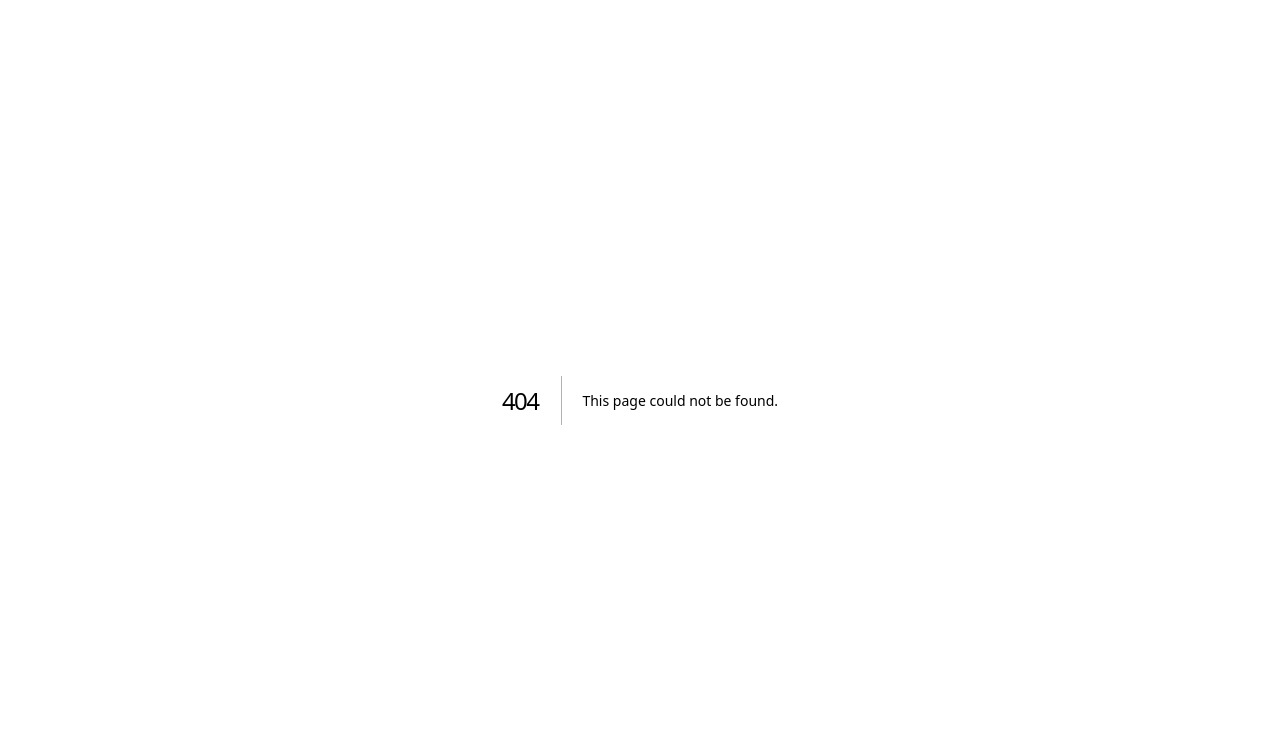
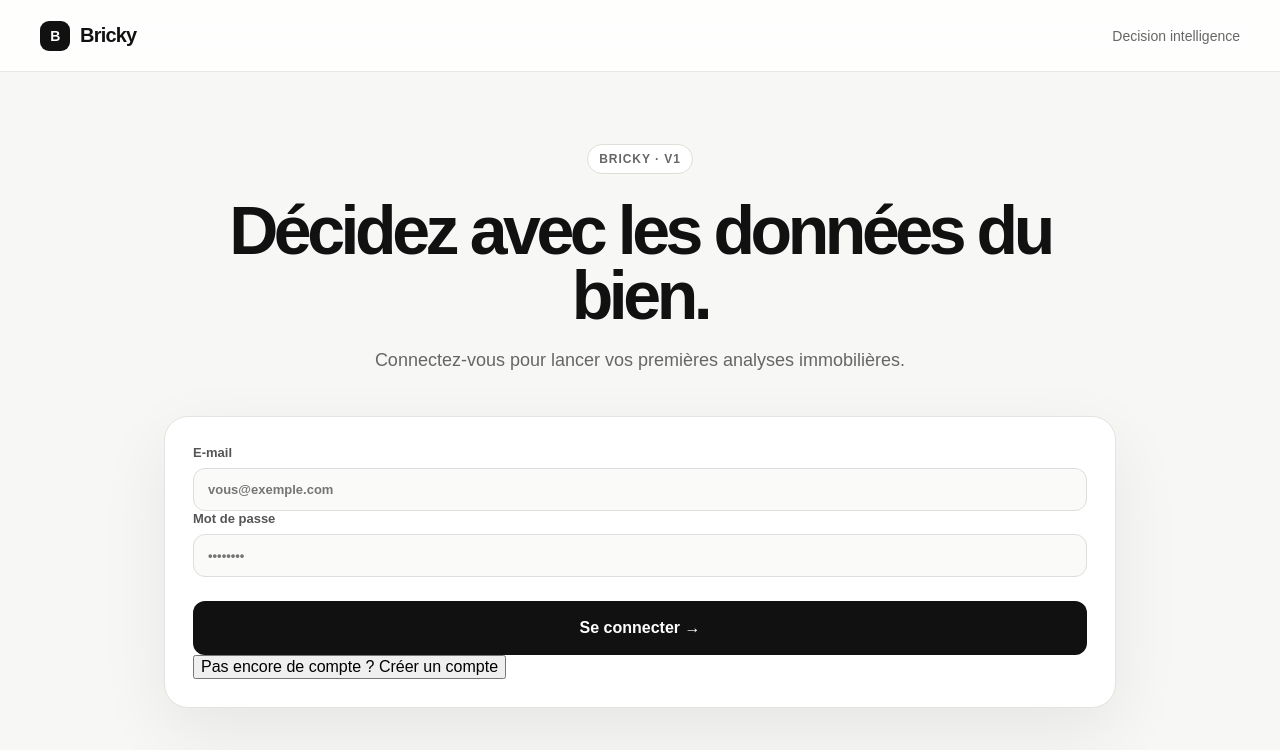
Before and after one commit to dreamsbuilding3-afk/BRICKY.AI, a Next.js app: page /login in a window 1280 px wide. Before the commit this address had no page. Shown: the top 750 px of the page. Built offline with nearby package versions, Linux system fonts and the light colour scheme; no server answers.

Commit message:
feat: add Bricky authentication page

```diff
--- /dev/null
+++ b/app/login/page.tsx
@@ -0,0 +1,65 @@
+"use client";
+
+import { FormEvent, useEffect, useState } from "react";
+import { useRouter } from "next/navigation";
+import { supabase } from "../../lib/supabase/client";
+
+export default function LoginPage() {
+  const router = useRouter();
+  const [email, setEmail] = useState("");
+  const [password, setPassword] = useState("");
+  const [mode, setMode] = useState<"login" | "signup">("login");
+  const [loading, setLoading] = useState(false);
+  const [message, setMessage] = useState("");
+  const [error, setError] = useState("");
+
+  useEffect(() => {
+    supabase.auth.getSession().then(({ data }) => {
+      if (data.session) router.replace("/analyze");
+    });
+  }, [router]);
+
+  async function handleSubmit(event: FormEvent) {
+    event.preventDefault();
+    setLoading(true);
+    setError("");
+    setMessage("");
+
+    const result = mode === "login"
+      ? await supabase.auth.signInWithPassword({ email, password })
+      : await supabase.auth.signUp({ email, password });
+
+    if (result.error) {
+      setError(result.error.message);
+    } else if (mode === "signup" && !result.data.session) {
+      setMessage("Compte créé. Vérifie ton e-mail pour confirmer ton compte, puis connecte-toi.");
+    } else {
+      router.replace("/analyze");
+      router.refresh();
+    }
+    setLoading(false);
+  }
+
+  return (
+    <main className="page">
+      <nav className="nav"><div className="brand"><span className="mark">B</span>Bricky</div><span className="navlink">Decision intelligence</span></nav>
+      <section className="analysis-shell login-shell">
+        <div className="analysis-intro">
+          <span className="eyebrow">Bricky · V1</span>
+          <h1>Décidez avec les données du bien.</h1>
+          <p className="sub">Connectez-vous pour lancer vos premières analyses immobilières.</p>
+        </div>
+        <form className="property-form auth-form" onSubmit={handleSubmit}>
+          <label>E-mail<input required type="email" value={email} onChange={(e) => setEmail(e.target.value)} placeholder="vous@exemple.com" /></label>
+          <label>Mot de passe<input required type="password" minLength={6} value={password} onChange={(e) => setPassword(e.target.value)} placeholder="••••••••" /></label>
+          <button className="primary-button" disabled={loading}>{loading ? "Connexion…" : mode === "login" ? "Se connecter →" : "Créer mon compte →"}</button>
+          {error && <div className="error-box">{error}</div>}
+          {message && <div className="result-panel"><p>{message}</p></div>}
+          <button type="button" className="auth-switch" onClick={() => { setMode(mode === "login" ? "signup" : "login"); setError(""); setMessage(""); }}>
+            {mode === "login" ? "Pas encore de compte ? Créer un compte" : "Déjà un compte ? Se connecter"}
+          </button>
+        </form>
+      </section>
+    </main>
+  );
+}
```
